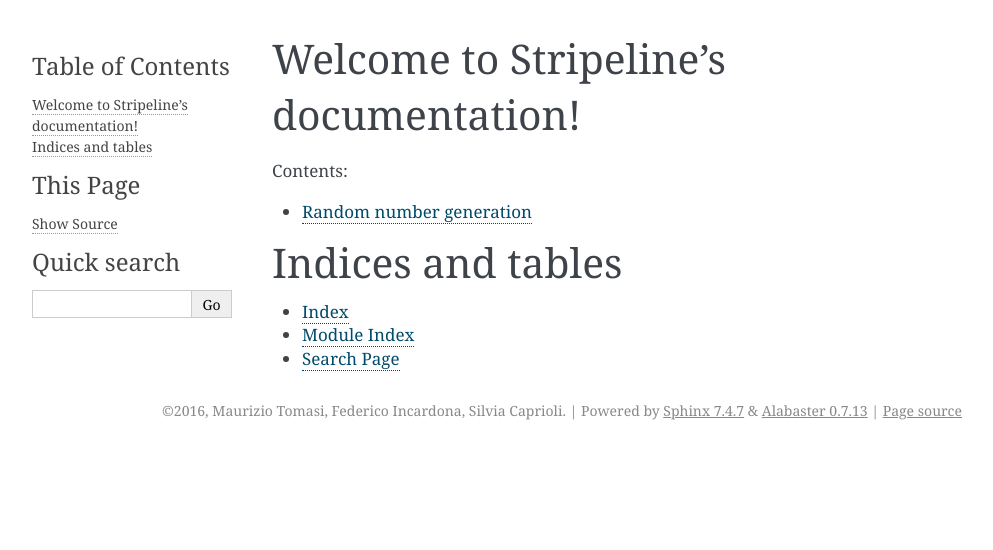
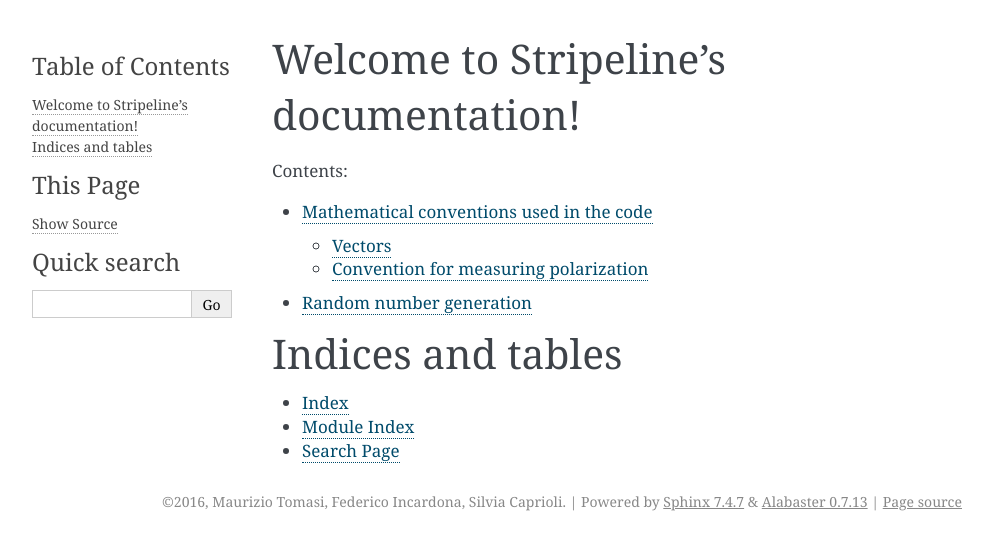
Before and after one commit to lspestrip/stripelinepy, a Sphinx documentation site: the page built from docs/index.rst, in a window 1280 px wide. Shown: the top 550 px of the page, without its empty margins (148-1141 px from the left). Built offline with Sphinx 7.4.7, drawn with Linux system fonts in a browser that asks for light colours; some of the changed lines change nothing that is shown.

Commit message:
Document the conventions about rotations

```diff
--- a/docs/index.rst
+++ b/docs/index.rst
@@ -11,6 +11,7 @@
 .. toctree::
    :maxdepth: 2
 
+   math_conventions
    noisegen
 
 
--- /dev/null
+++ b/docs/math_conventions.rst
@@ -0,0 +1,47 @@
+Mathematical conventions used in the code
+=========================================
+
+This section of the Stripeline documentation covers the conventions
+used in the mathematical formulae implemented by the code. It is
+important to have this reference in hand when studying the
+implementation of Stripeline.
+
+
+Vectors
+-------
+
+Stripeline uses a right-handed coordinate system. The following cross
+products uniquely define the coordinate system:
+
+.. math::
+
+   \hat e_x \times \hat e_y &= \hat e_z,
+
+   \hat e_y \times \hat e_z &= \hat e_x,
+
+   \hat e_z \times \hat e_x &= \hat e_y
+
+
+.. image:: right-handed-system.svg
+
+
+Convention for measuring polarization
+-------------------------------------
+
+Traditionally, the CMB community has always used the COSMO convention
+for defining polarization angles and Stokes vector. This conflicted
+with the convention used by the International Astronomical Union
+(IAU), and the result was a sign reversal of the U Stokes component.
+
+Stripeline follows the `recommendation
+<https://aas.org/files/resources/iau_polarization_angle.pdf>`_ issued
+on December 8th 2015 by the IAU, and it therefore does *not* use the
+same convention used by other CMB datasets like `Lambda
+<https://lambda.gsfc.nasa.gov/product/about/pol_convention.cfm>`_ and
+`Planck
+<https://wiki.cosmos.esa.int/planckpla2015/index.php/Sky_temperature_maps#Polarization_convention_used_in_the_Planck_project>`_.
+See also the `Healpix documentation
+<http://healpix.jpl.nasa.gov/html/intronode12.htm>`_; note that tools
+like `anafast` do not like the IAU convention, and they will crash
+when dealing with this kind of files. Stripeline is immune to such
+deficiency.
```
Also changed, not shown: docs/right-handed-system.svg (added).
